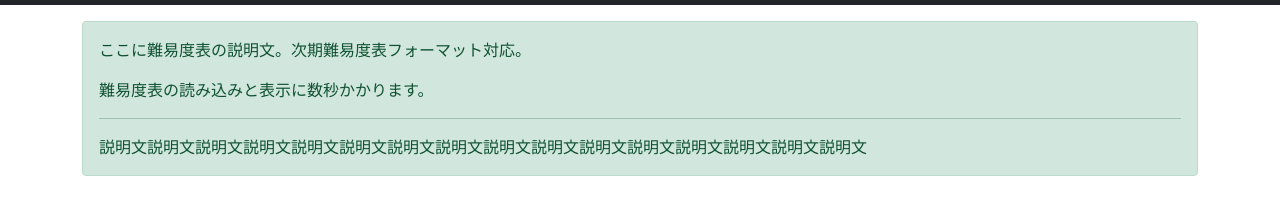
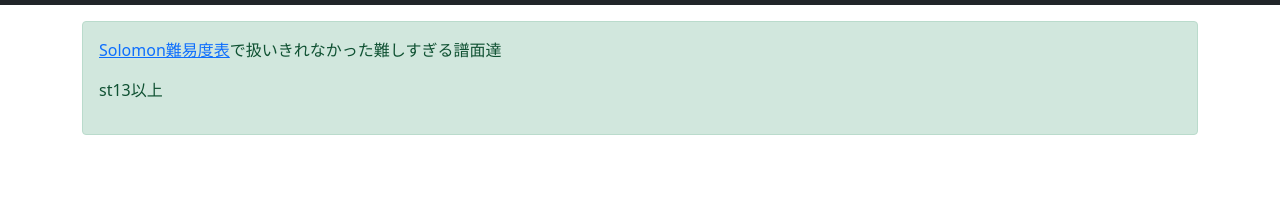
Before and after one commit to mplwtch/Solomon_U, a plain HTML site: page index.html in a window 1280 px wide. Shown: the part 45-260 px from the top of the page. Drawn offline with nearby package versions, Linux system fonts and the light colour scheme; no server answers.

Commit message:
Update index.html

```diff
--- a/index.html
+++ b/index.html
@@ -2,7 +2,7 @@
 <html lang="ja">
 
 <head>
-    <title>ここに難易度表の名前</title>
+    <title>裏Solomon難易度表</title>
     <meta charset="UTF-8">
     <meta http-equiv="X-UA-Compatible" content="IE=edge">
     <meta name="viewport" content="width=device-width, initial-scale=1.0">
@@ -27,10 +27,8 @@
     <div class="container">
 
         <div class="alert alert-success mb-3" role="alert">
-            <p>ここに難易度表の説明文。次期難易度表フォーマット対応。</p>
-            <p>難易度表の読み込みと表示に数秒かかります。</p>
-            <hr>
-            <p class="mb-0">説明文説明文説明文説明文説明文説明文説明文説明文説明文説明文説明文説明文説明文説明文説明文説明文</p>
+            <p><a href="https://mplwtch.github.io/Solomon/">Solomon難易度表</a>で扱いきれなかった難しすぎる譜面達</p>
+            <p>st13以上</p>
         </div>
 
 
```
